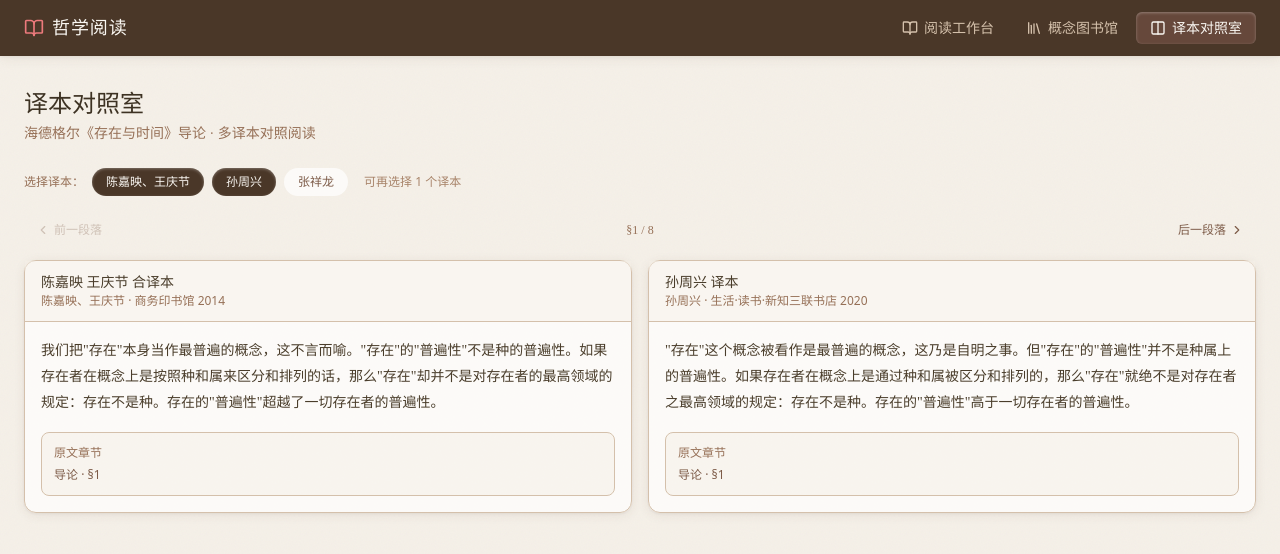
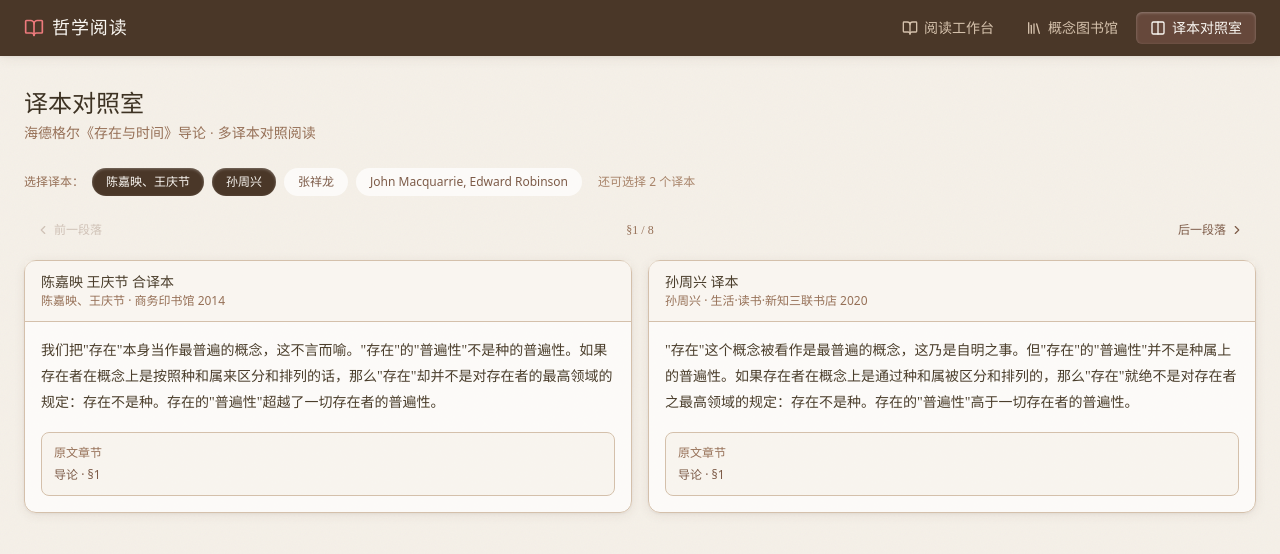
Before and after one commit to olivia-ship-it-coder/trytest, a React (Vite) app: page /compare in a window 1280 px wide. Shown: the top 554 px of the page. Built offline with nearby package versions, Linux system fonts and the light colour scheme.

Commit message:
feat: 哲学书籍阅读分析网页
Co-authored-by: traeagent <traeagent@users.noreply.github.com>

```diff
--- a/src/data/translations.ts
+++ b/src/data/translations.ts
@@ -148,4 +148,53 @@ export const translations: Translation[] = [
       },
     ],
   },
+  {
+    id: 'macquarrie',
+    name: 'Macquarrie & Robinson (English)',
+    translator: 'John Macquarrie, Edward Robinson',
+    publisher: 'Harper & Row',
+    year: 1962,
+    paragraphs: [
+      {
+        id: 'macquarrie-1',
+        content: '"Being" is the most universal concept. This is self-evident. But the "universality" of "Being" is not that of a genus. If we say that beings are distinguished and connected by genus and species, then "Being" is not the delimitation of the highest region of beings: Being is not a genus. The "universality" of Being transcends any universality of genus.',
+        paragraphIndex: 0,
+      },
+      {
+        id: 'macquarrie-2',
+        content: 'We already live in an understanding of Being, but the meaning of Being is veiled in darkness. This fact alone makes it necessary to raise anew the question of the meaning of Being.',
+        paragraphIndex: 1,
+      },
+      {
+        id: 'macquarrie-3',
+        content: 'Before we concretely inquire into the meaning of Being, we must first ask: from which being should we wrest the meaning of Being? From which being may we set out so that Being may be touched in its unconcealedness? The starting-point may seem arbitrary, but in fact it is not. The inquiry into the meaning of Being, in its very way of Being, is Dasein itself.',
+        paragraphIndex: 2,
+      },
+      {
+        id: 'macquarrie-4',
+        content: 'The word "phenomenology" has two components: phenomenon and logos. Both go back to the Greek terms φαινόμενον (that which shows itself) and λόγος (discourse). The name "phenomenology" looks superficially like names such as "theology." But phenomenology is neither a science of "phenomena" nor a discipline that takes "phenomena" as its object.',
+        paragraphIndex: 3,
+      },
+      {
+        id: 'macquarrie-5',
+        content: 'What is it that phenomenology is to "let be seen"? It is that which does not show itself initially and for the most part, something that is concealed relative to what initially and for the most part shows itself. But at the same time it belongs essentially to what initially and for the most part shows itself, constituting its meaning and ground.',
+        paragraphIndex: 4,
+      },
+      {
+        id: 'macquarrie-6',
+        content: 'The Being of Dasein is Being-in-the-world. The compound expression already indicates that it means a unified phenomenon. Dasein is not a "subject" that then by chance enters into relation with a "world." Saying that Dasein is "in the world" does not mean a present-at-hand thing inside another present-at-hand thing — as water is in a glass.',
+        paragraphIndex: 5,
+      },
+      {
+        id: 'macquarrie-7',
+        content: 'That in the face of which we have anxiety is Being-in-the-world as such. In anxiety, things of the surrounding world sink away. The world takes on the character of complete insignificance. In anxiety, Dasein is individualized as its ownmost Being-in-the-world. Anxiety brings Dasein back from its falling prey, confronting it with its ownmost possibility.',
+        paragraphIndex: 6,
+      },
+      {
+        id: 'macquarrie-8',
+        content: 'Authentic Being-toward-death — that is, Dasein\'s authentic Being — must be ontologically characterized as follows: running ahead into death. Dasein runs ahead into death not by waiting for death or fleeing from it as the they do, but by taking death as its ownmost, nonrelational, and insuperable possibility. In this way, Dasein wrests itself back from the fallenness of the they.',
+        paragraphIndex: 7,
+      },
+    ],
+  },
 ]
--- a/src/pages/Compare.tsx
+++ b/src/pages/Compare.tsx
@@ -17,7 +17,7 @@ export default function Compare() {
   const toggleTranslation = (id: string) => {
     if (activeTranslations.includes(id)) {
       setActiveTranslations((prev) => prev.filter((t) => t !== id))
-    } else if (activeTranslations.length < 3) {
+    } else if (activeTranslations.length < 4) {
       setActiveTranslations((prev) => [...prev, id])
     }
   }
@@ -70,7 +70,7 @@ export default function Compare() {
             <button
               key={t.id}
               onClick={() => toggleTranslation(t.id)}
-              disabled={!isActive && activeTranslations.length >= 3}
+              disabled={!isActive && activeTranslations.length >= 4}
               className={`rounded-full px-3.5 py-1.5 text-xs font-medium transition-all ${
                 isActive
                   ? 'bg-leather-900 text-page-light shadow-inner-glow'
@@ -82,7 +82,7 @@ export default function Compare() {
           )
         })}
         <span className="ml-2 text-xs text-leather-400">
-          {activeTranslations.length < 3 ? '可再选择 1 个译本' : '最多 3 个译本'}
+          {activeTranslations.length < 4 ? `还可选择 ${4 - activeTranslations.length} 个译本` : '最多 4 个译本'}
         </span>
       </div>
 
```
